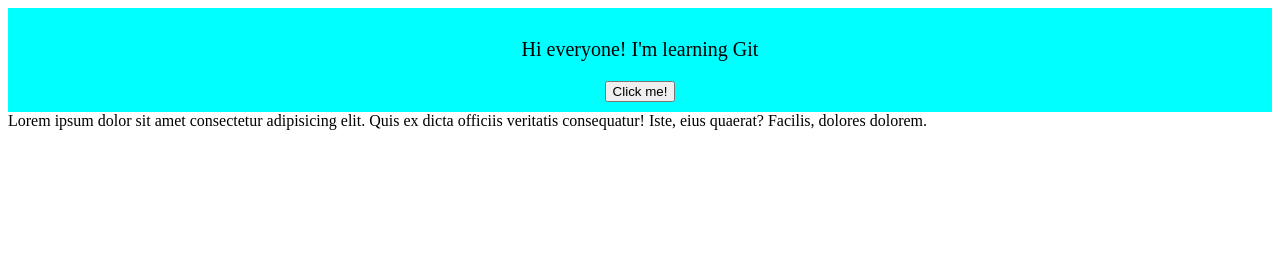
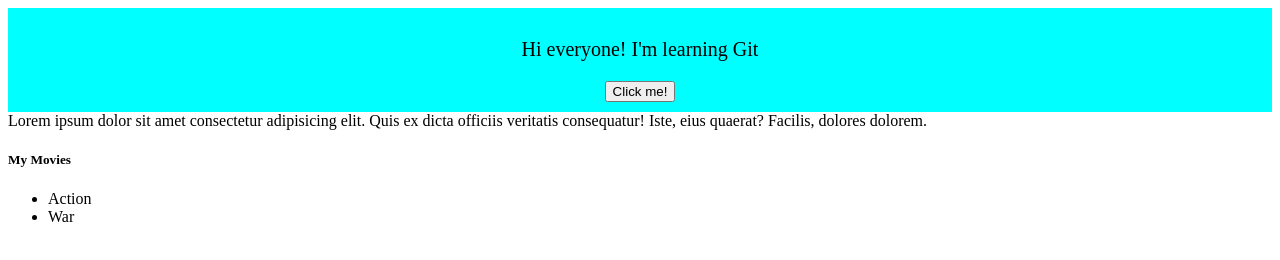
Before and after one commit to cliffordjfedev/second-project, a plain HTML site: page index.html in a window 1280 px wide. Drawn offline with Linux system fonts and the light colour scheme.

Commit message:
movies added

```diff
--- a/index.html
+++ b/index.html
@@ -21,6 +21,14 @@
                 Lorem ipsum dolor sit amet consectetur adipisicing elit. Quis ex dicta officiis veritatis consequatur! Iste, eius quaerat? Facilis, dolores dolorem.
             </article>
         </section>
+
+        <aside>
+            <h5>My Movies</h5>
+            <ul>
+                <li>Action</li>
+                <li>War</li>
+            </ul>
+        </aside>
     </main>
 </body>
 
```
